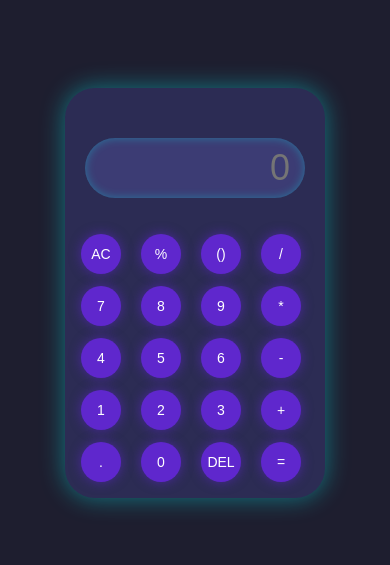
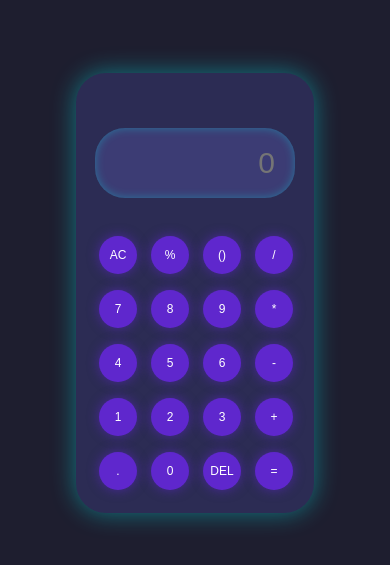
Before and after one commit to aarisx0/calculator, a plain HTML site: page index.html in a window 390 px wide. Shown: the part 129-694 px from the top of the page. Drawn offline with Linux system fonts and the light colour scheme.

Commit message:
Update style.css

```diff
--- a/style.css
+++ b/style.css
@@ -49,23 +49,19 @@ button{
     margin: 8px;
     font-size: 16px;
 }
-@media screen and (max-width: 600px) {
+@media screen and (max-width: 400px) {
     .Calculator {
-        grid-template-columns: repeat(4, 60px);
-        padding: 10px;
+        grid-template-columns: repeat(4, 52px);
     }
 
     input {
-        width: 220px;
-        height: 60px;
-        font-size: 36px;
-        padding: 15px;
+        width: 200px;
+        font-size: 30px;
     }
 
     button {
-        width: 40px;
-        height: 40px;
-        margin: 6px;
-        font-size: 14px;
+        width: 38px;
+        height: 38px;
+        font-size: 12px;
     }
 }
```
